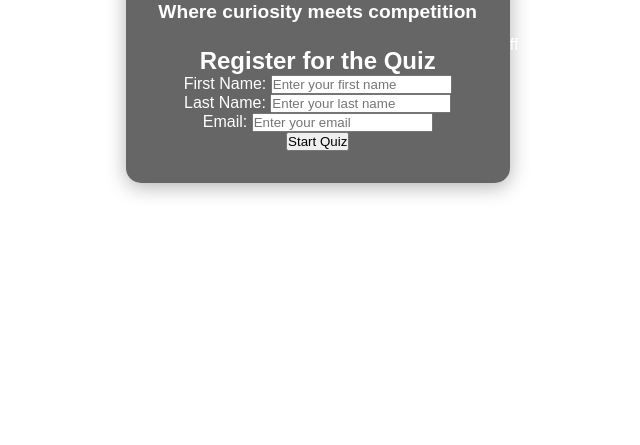
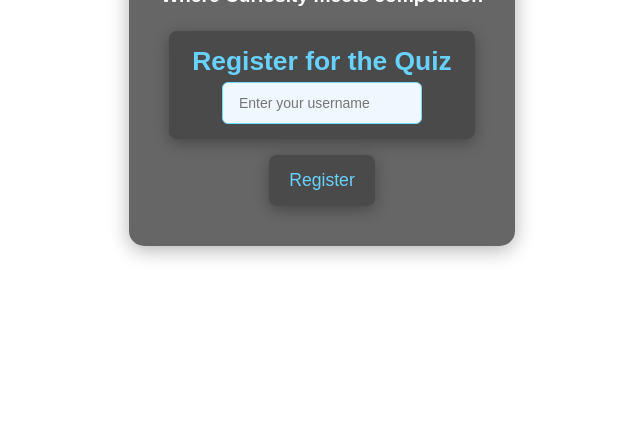
Before and after one commit to Aaryan-319/hackathon, a plain HTML site: page CyberUtsav-2024/Resistration page.html in a window 1280 px wide. Shown: the part 355-800 px from the top of the page, without its empty margins (318-958 px from the left). Drawn offline with Linux system fonts and the light colour scheme.

Commit message:
XIC (3rd Upd)

```diff
--- a/CyberUtsav-2024/Registration.css
+++ b/CyberUtsav-2024/Registration.css
@@ -8,7 +8,6 @@ body {
   font-family: Arial, sans-serif;
   background: color(135deg, rgb(25, 254, 255));
   background-size: 400% 400%;
-  animation: gradient 12s ease infinite;
   display: flex;
   justify-content: center;
   align-items: center;
@@ -36,3 +35,53 @@ body {
     font-size: 1.2rem;
     margin-bottom: 1.5rem;
   }
+  .container {
+    padding: 15px 20px;
+    font-size: 1.1rem;
+    margin: 8px;
+    background-color: #4a4a4a;
+    color: rgb(104, 210, 255);
+    border: none;
+    border-radius: 8px;
+    cursor: pointer;
+    transition: all 0.3s ease;
+    box-shadow: 0px 4px 15px rgba(0, 0, 0, 0.3);
+  }
+
+  input[type="text"] {
+    width: 95%;
+    max-width: 200px;
+    padding: 12px 16px;
+    font-size: 14px;
+    border: 1px solid #72dcff;
+    border-radius: 6px;
+    box-sizing: border-box;
+    background-color: aliceblue;
+  }
+
+  input[type="text"]:focus {
+    border-color: #68c8ff;
+    outline: none;
+    box-shadow: 0 0 5px rgba(92, 206, 255, 0.461);
+  }
+ label {
+    display: block;
+    margin-bottom: 5px;
+  }
+  .register-btn {
+    padding: 15px 20px;
+    font-size: 1.1rem;
+    margin: 8px;
+    background-color: #4a4a4a;
+    color: rgb(104, 210, 255);
+    border: none;
+    border-radius: 8px;
+    cursor: pointer;
+    transition: all 0.3s ease;
+    box-shadow: 0px 4px 15px rgba(0, 0, 0, 0.3);
+  }
+  .register-btn:hover {
+    transform: scale(1.1);
+    background-color: rgb(233, 132, 206);
+    color: #333;
+  }
--- a/CyberUtsav-2024/Resistration page.html
+++ b/CyberUtsav-2024/Resistration page.html
@@ -1,59 +1,30 @@
 <!DOCTYPE html>
 <html lang="en">
   <head>
-    <meta charset="UTF-8" />
-    <meta name="viewport" content="width=device-width, initial-scale=1.0" />
+    <meta charset="UTF-8">
+    <meta name="viewport" content="width=device-width, initial-scale=1.0">
     <title>MindSpark Trivia Registration</title>
-    <link rel="stylesheet" href="Registration.css" />
+    <link rel="stylesheet" href="https://cdnjs.cloudflare.com/ajax/libs/font-awesome/6.0.0-beta3/css/all.min.css">
+    <link rel="stylesheet" href="Registration.css">
   </head>
 
   <body>
     <div class="landing-page" id="landingPage">
+        <i class="fas fa-lightbulb fa-3x"></i>
       <h1>MindSpark Trivia</h1>
-      <p><strong>Where curiosity meets competition</strong></p>
+      <p><b>Where Curiosity meets competition</b></p>
 
-      <!-- Registration Form Container -->
+      <!-- Registration Form -->
       <div class="container">
         <h2>Register for the Quiz</h2>
-        <form id="registrationForm">
+        <form id="form-container">
           <div>
-            <label for="firstName">First Name:</label>
-            <input
-              type="text"
-              id="firstName"
-              name="firstName"
-              maxlength="15"
-              placeholder="Enter your first name"
-              required
-            />
-          </div>
-          <div>
-            <label for="lastName">Last Name:</label>
-            <input
-              type="text"
-              id="lastName"
-              name="lastName"
-              maxlength="15"
-              placeholder="Enter your last name"
-              required
-            />
-          </div>
-          <div>
-            <label for="email">Email:</label>
-            <input
-              type="email"
-              id="email"
-              name="email"
-              placeholder="Enter your email"
-              required
-            />
-          </div>
-        </form>
+            <label for="Username"></label>
+            <input type="text" id="Username" name="Username" maxlength="15" placeholder="Enter your username" required>
+        </div>
       </div>
-      <button id="start-btn" class="start-btn btn">Start Quiz</button>
+      <button id="reguster-btn" class="register-btn">Register</button>
+    </form>
     </div>
-    <footer>
-     ff
-    </footer>
   </body>
 </html>
--- a/CyberUtsav-2024/style.css
+++ b/CyberUtsav-2024/style.css
@@ -8,7 +8,6 @@
     font-family: Arial, sans-serif;
     background: color(135deg, rgb(25, 254, 255));
     background-size: 400% 400%;
-    animation: gradient 12s ease infinite;
     display: flex;
     justify-content: center;
     align-items: center;
```
Also changed, not shown: CyberUtsav-2024/index.html (+4 -4 lines).
